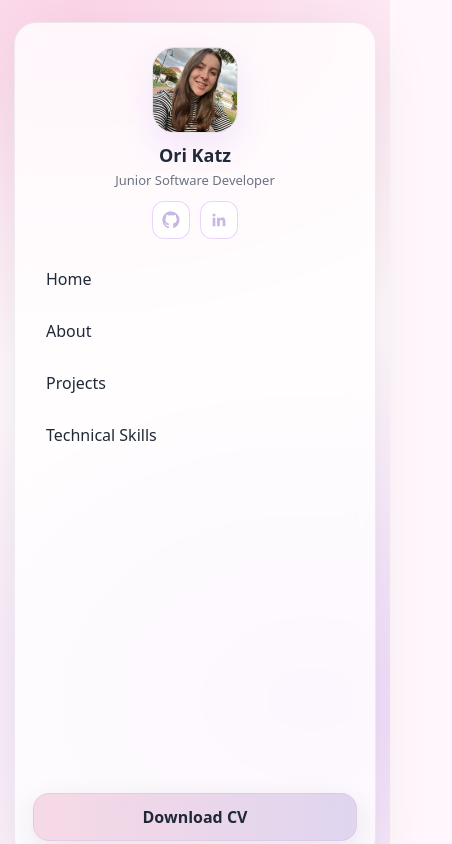
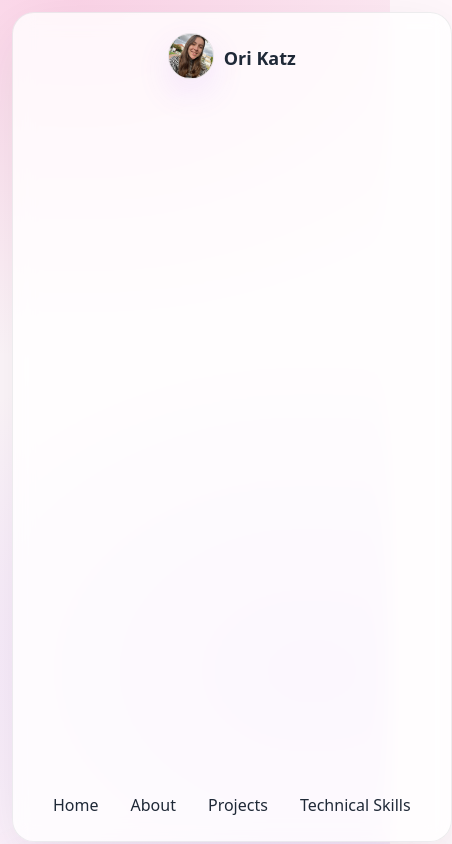
Before and after one commit to orikatz99/portfolio, a React (Vite) app: page /projects in a window 390 px wide. Shown: the top 844 px of the page, 452 px wide, since content can reach past the window. Built offline with nearby package versions, Linux system fonts and the light colour scheme.

Commit message:
Fix mobile siderbar

```diff
--- a/src/App.css
+++ b/src/App.css
@@ -1,35 +1,32 @@
 /* App.css */
 
-
-.app {
+.app{
   display: grid;
   grid-template-columns: 280px 1fr;
   gap: 22px;
   padding: 22px;
   min-height: 100vh;
-  max-width: 1200px;
-  margin: 0 auto;
 }
 
-.app__main {
+.app__main{
   border-radius: 22px;
   background: linear-gradient(180deg, #fff1f8 0%, #ffffff 60%);
-  border: 1px solid rgba(236, 72, 153, 0.25);
-  box-shadow: 0 20px 60px rgba(236, 72, 153, 0.15);
+  border: 1px solid rgba(236,72,153,0.25);
+  box-shadow: 0 20px 60px rgba(236,72,153,0.15);
   padding: 26px;
   min-width: 0;
 }
 
-/* ✅ Mobile / Tablet */
-@media (max-width: 900px) {
-  .app {
+/* ✅ Mobile: Sidebar becomes TOP BAR */
+@media (max-width: 900px){
+  .app{
     grid-template-columns: 1fr;
-    gap: 14px;
-    padding: 14px;
-    max-width: 100%;
+    grid-template-rows: auto 1fr;
+    gap: 12px;
+    padding: 12px;
   }
 
-  .app__main {
-    padding: 18px;
+  .app__main{
+    padding: 16px;
   }
 }
--- a/src/App.jsx
+++ b/src/App.jsx
@@ -1,6 +1,6 @@
-// App.jsx
+import { Routes, Route, Navigate } from "react-router-dom";
 import "./App.css";
-import { Routes, Route, Navigate } from "react-router-dom";
+
 import Sidebar from "./components/Sidebar/Sidebar";
 import Home from "./sections/Home/Home";
 import About from "./sections/About/About";
--- a/src/components/Sidebar/Sidebar.css
+++ b/src/components/Sidebar/Sidebar.css
@@ -119,3 +119,65 @@
   );
   box-shadow: 0 10px 30px rgba(31,41,55,0.10);
 }
+
+/* ✅ Mobile Top Bar behavior */
+@media (max-width: 900px){
+  .sidebar{
+    width: 100%;
+    position: sticky;
+    top: 12px;
+    z-index: 50;
+
+    display: flex;
+    align-items: center;
+    justify-content: space-between;
+    gap: 12px;
+
+    padding: 14px 14px;
+  }
+
+  /* make profile compact */
+  .sidebar__profile{
+    display: flex;
+    align-items: center;
+    gap: 10px;
+    margin: 0;
+  }
+
+  .sidebar__avatar{
+    width: 44px;
+    height: 44px;
+  }
+
+  .sidebar__role{
+    display: none; /* top bar: keep it clean */
+  }
+
+  /* nav becomes horizontal */
+  .sidebar__nav{
+    display: flex;
+    flex-direction: row;
+    gap: 10px;
+    margin: 0;
+    align-items: center;
+    flex-wrap: nowrap;
+    overflow-x: auto;
+    padding-bottom: 2px;
+  }
+
+  .sidebar__navLink{
+    white-space: nowrap;
+    padding: 8px 10px;
+    border-radius: 12px;
+  }
+
+  /* CV button smaller (or hide if you prefer) */
+  .sidebar__cv{
+    display: none; /* אם תרצי להשאיר – תגידי ואשנה */
+  }
+
+  /* socials compact */
+  .sidebar__socials{
+    display: none; /* אם תרצי להציג – אפשר להחזיר */
+  }
+}
```
